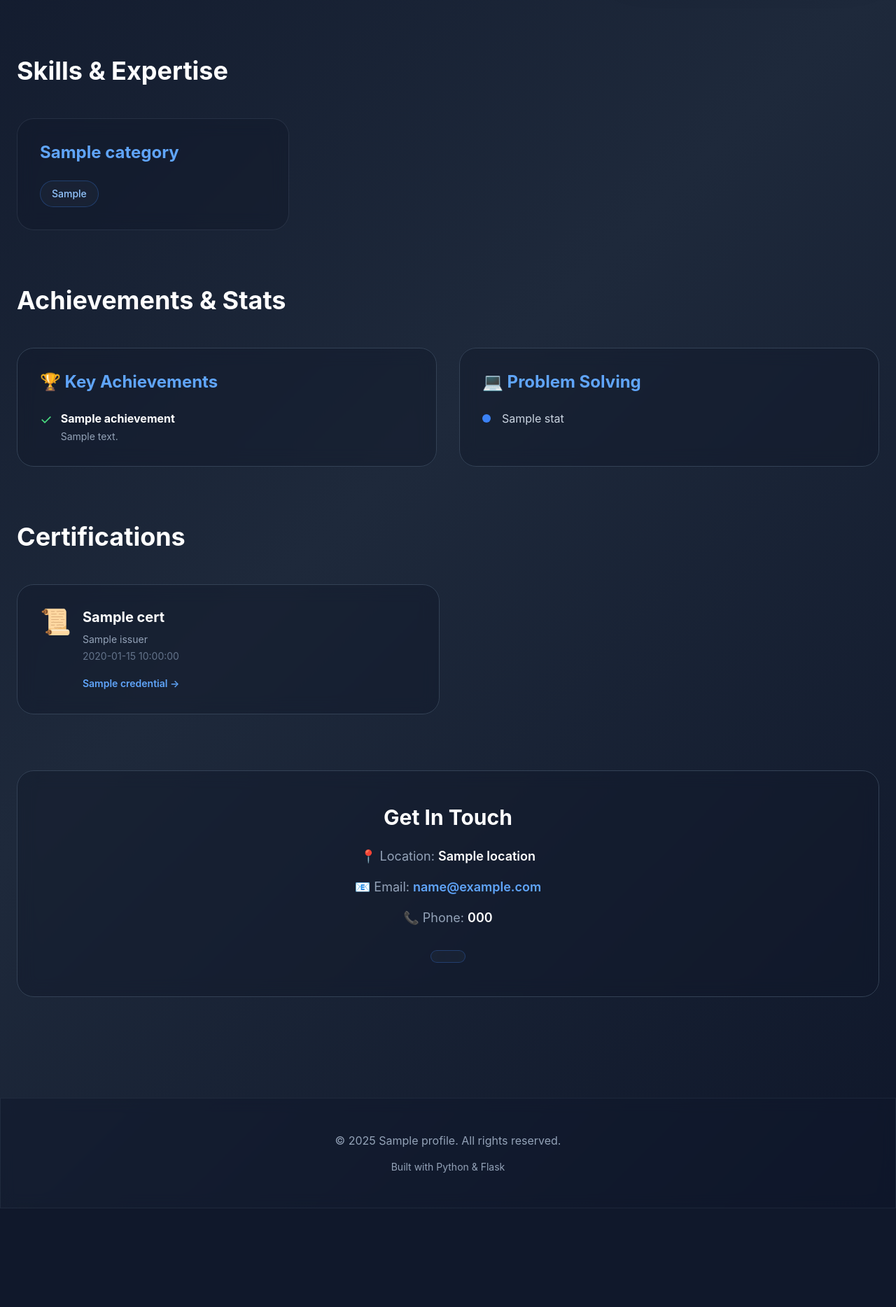
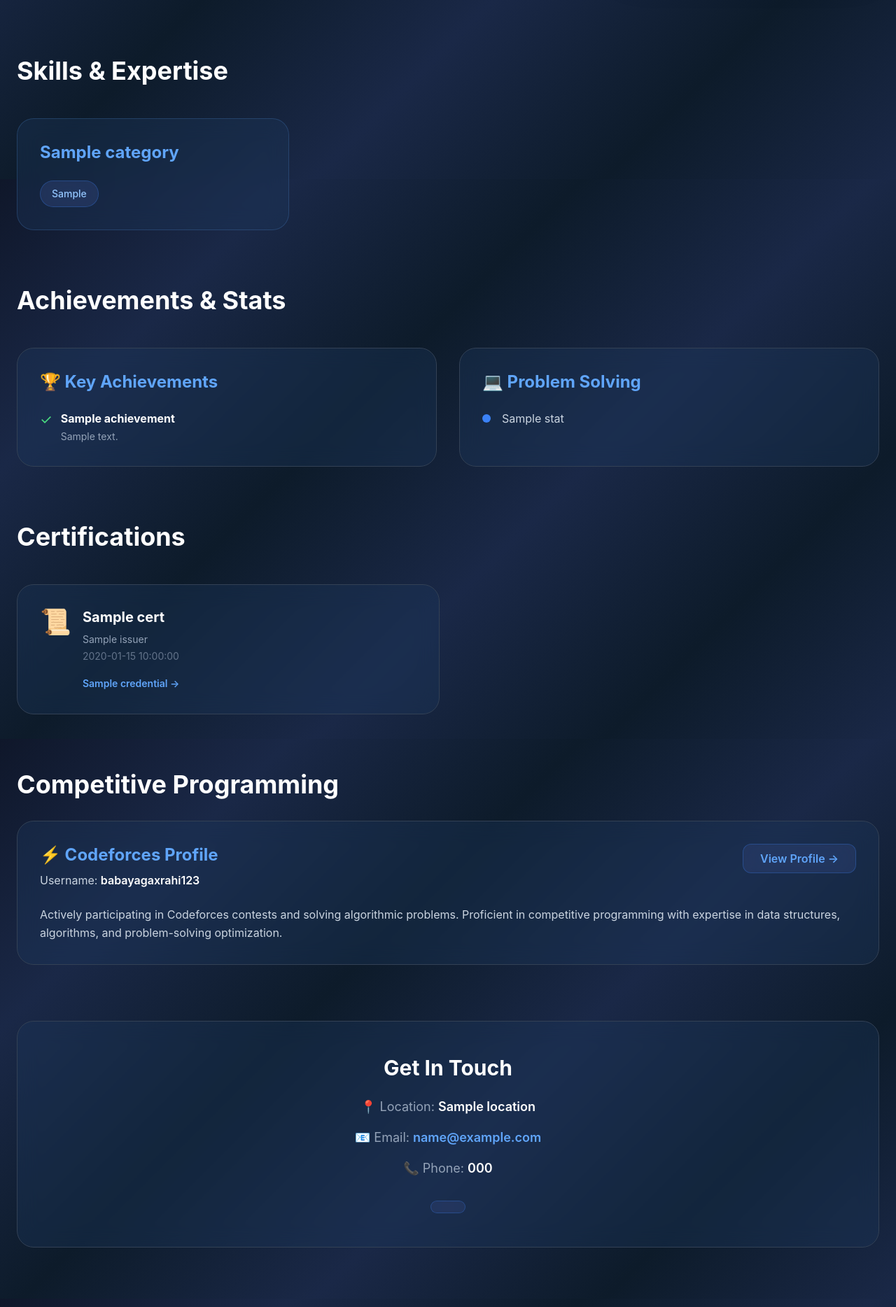
Before and after one commit to BABA-YAGAX71/Portfolio, a Flask app: template templates/about.html in a window 1280 px wide. Shown: the part 544-2412 px from the top of the page at 70% size. Before the commit the page ends 2271 px from the top, so only its background shows below. Run offline with Flask 3, Linux system fonts and the light colour scheme; the template is opened without the code that fills it: most values are stand-ins (such as "Sample title", 1, 10 or a date in 2020); some libraries are stand-ins or nearby versions.

Commit message:
Integrate Codeforces profile

```diff
--- a/app.py
+++ b/app.py
@@ -16,6 +16,7 @@ portfolio_data = {
         "socials": [
             {"platform": "GitHub", "url": "https://github.com/BABA-YAGAX71"},
             {"platform": "LinkedIn", "url": "https://www.linkedin.com/in/md-shahriar-rashid-867008263/"},
+            {"platform": "Codeforces", "url": "https://codeforces.com/profile/babayagaxrahi123"},
             {"platform": "Email", "url": "mailto:babayagxrahi123@gmail.com"},
         ]
     },
--- a/templates/about.html
+++ b/templates/about.html
@@ -6,27 +6,28 @@
     <title>About - {{ data.profile.name }}</title>
     <script src="https://cdn.tailwindcss.com"></script>
     <style>
-        body { font-family: 'Inter', sans-serif; background: linear-gradient(135deg, #0f172a 0%, #1e293b 50%, #0f172a 100%); }
-        .gradient-text { background: linear-gradient(135deg, #3b82f6, #1e40af); -webkit-background-clip: text; -webkit-text-fill-color: transparent; }
+        body { font-family: 'Inter', sans-serif; background: linear-gradient(135deg, #0f172a 0%, #1a2847 20%, #0d1b2a 40%, #1a2847 60%, #0d1b2a 80%, #1a2847 100%); background-attachment: fixed; }
+        .gradient-text { background: linear-gradient(135deg, #60a5fa, #3b82f6); -webkit-background-clip: text; -webkit-text-fill-color: transparent; }
         .glass-effect {
-            background: rgba(15, 23, 42, 0.5);
-            backdrop-filter: blur(10px);
-            border: 1px solid rgba(148, 163, 184, 0.1);
+            background: rgba(20, 30, 48, 0.6);
+            backdrop-filter: blur(25px);
+            border: 1px solid rgba(96, 165, 250, 0.25);
+            box-shadow: 0 8px 32px rgba(59, 130, 246, 0.15), inset 0 1px 0 rgba(255, 255, 255, 0.1);
         }
         .glass-effect-light {
-            background: rgba(30, 41, 59, 0.6);
-            backdrop-filter: blur(15px);
-            border: 1px solid rgba(100, 116, 139, 0.2);
+            background: rgba(45, 62, 111, 0.5);
+            backdrop-filter: blur(20px);
+            border: 1px solid rgba(96, 165, 250, 0.25);
         }
         .glass-card {
-            background: rgba(15, 23, 42, 0.4);
-            backdrop-filter: blur(12px);
-            border: 1px solid rgba(148, 163, 184, 0.15);
+            background: rgba(30, 58, 95, 0.35);
+            backdrop-filter: blur(15px);
+            border: 1px solid rgba(96, 165, 250, 0.2);
             transition: all 0.3s ease;
         }
         .glass-card:hover {
-            background: rgba(30, 41, 59, 0.6);
-            border: 1px solid rgba(59, 130, 246, 0.3);
+            background: rgba(59, 130, 246, 0.15);
+            border: 1px solid rgba(96, 165, 250, 0.4);
         }
         .rounded-3xl { border-radius: 30px; }
     </style>
@@ -140,6 +141,21 @@
             </div>
         </section>
 
+        <!-- Codeforces Section -->
+        <section class="mb-20">
+            <h2 class="text-4xl font-bold text-white mb-8">Competitive Programming</h2>
+            <div class="glass-card p-8 rounded-3xl border border-slate-700 hover:border-blue-500 transition">
+                <div class="flex items-start justify-between mb-6">
+                    <div>
+                        <h3 class="text-2xl font-bold text-blue-400 mb-2">⚡ Codeforces Profile</h3>
+                        <p class="text-slate-300">Username: <span class="text-white font-semibold">babayagaxrahi123</span></p>
+                    </div>
+                    <a href="https://codeforces.com/profile/babayagaxrahi123" target="_blank" class="glass-effect-light text-blue-400 px-6 py-2 rounded-xl transition font-semibold border border-blue-500/30 hover:border-blue-400">View Profile →</a>
+                </div>
+                <p class="text-slate-300 leading-relaxed">Actively participating in Codeforces contests and solving algorithmic problems. Proficient in competitive programming with expertise in data structures, algorithms, and problem-solving optimization.</p>
+            </div>
+        </section>
+
         <!-- Contact Info -->
         <section class="glass-card rounded-3xl p-12 border border-slate-700 text-center">
             <h2 class="text-3xl font-bold text-white mb-6">Get In Touch</h2>
```
Also changed, not shown: templates/contact.html (+14 -13 lines), templates/index.html (+16 -14 lines), templates/projects.html (+14 -13 lines).
